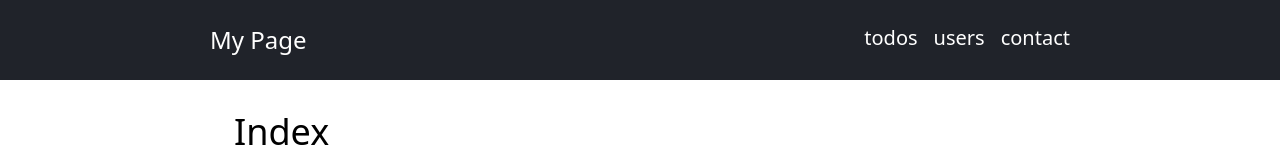
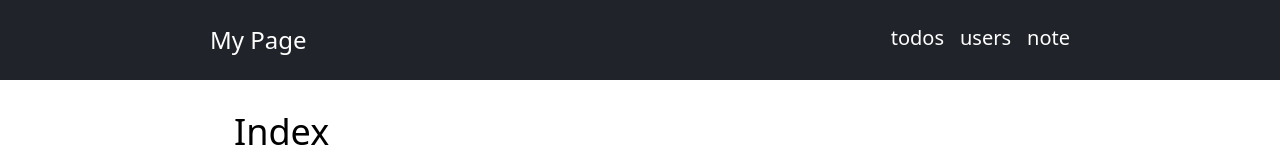
Before and after one commit to shamo-9118/learn-next, a Next.js app: page / in a window 1280 px wide. Shown: the top 160 px of the page. Built offline with nearby package versions, Linux system fonts and the light colour scheme.

Commit message:
headerリンク先を変更

```diff
--- a/src/components/Header.tsx
+++ b/src/components/Header.tsx
@@ -1,7 +1,7 @@
 import Link from 'next/link';
 
 export const Header = () => {
-  const headerNavList = ['todos', 'users', 'contact'];
+  const headerNavList = ['todos', 'users', 'note'];
   return (
     <header className='py-6 px-5 bg-[#20232a] text-white'>
       <div className='flex justify-between max-w-[860px] mx-auto'>
```
